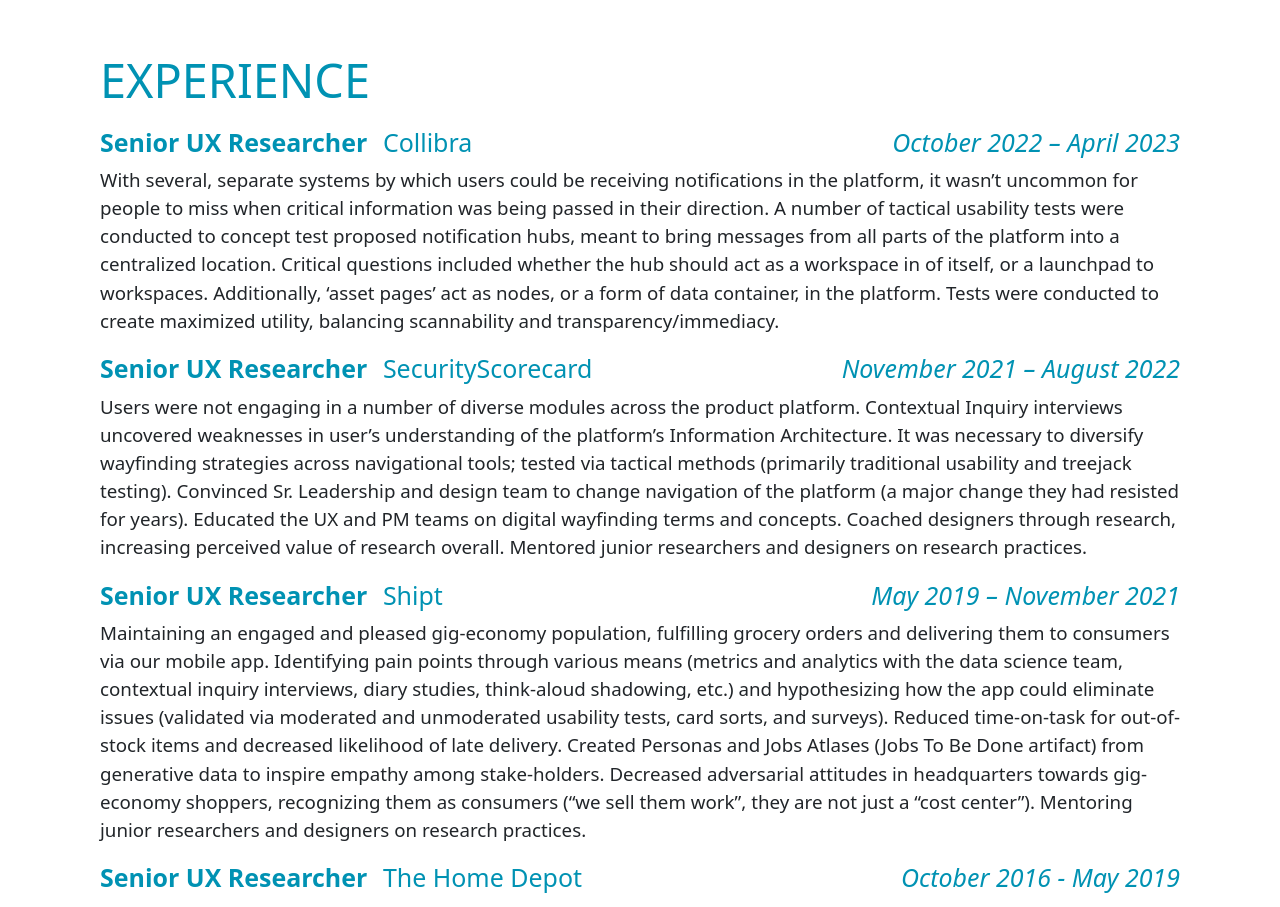
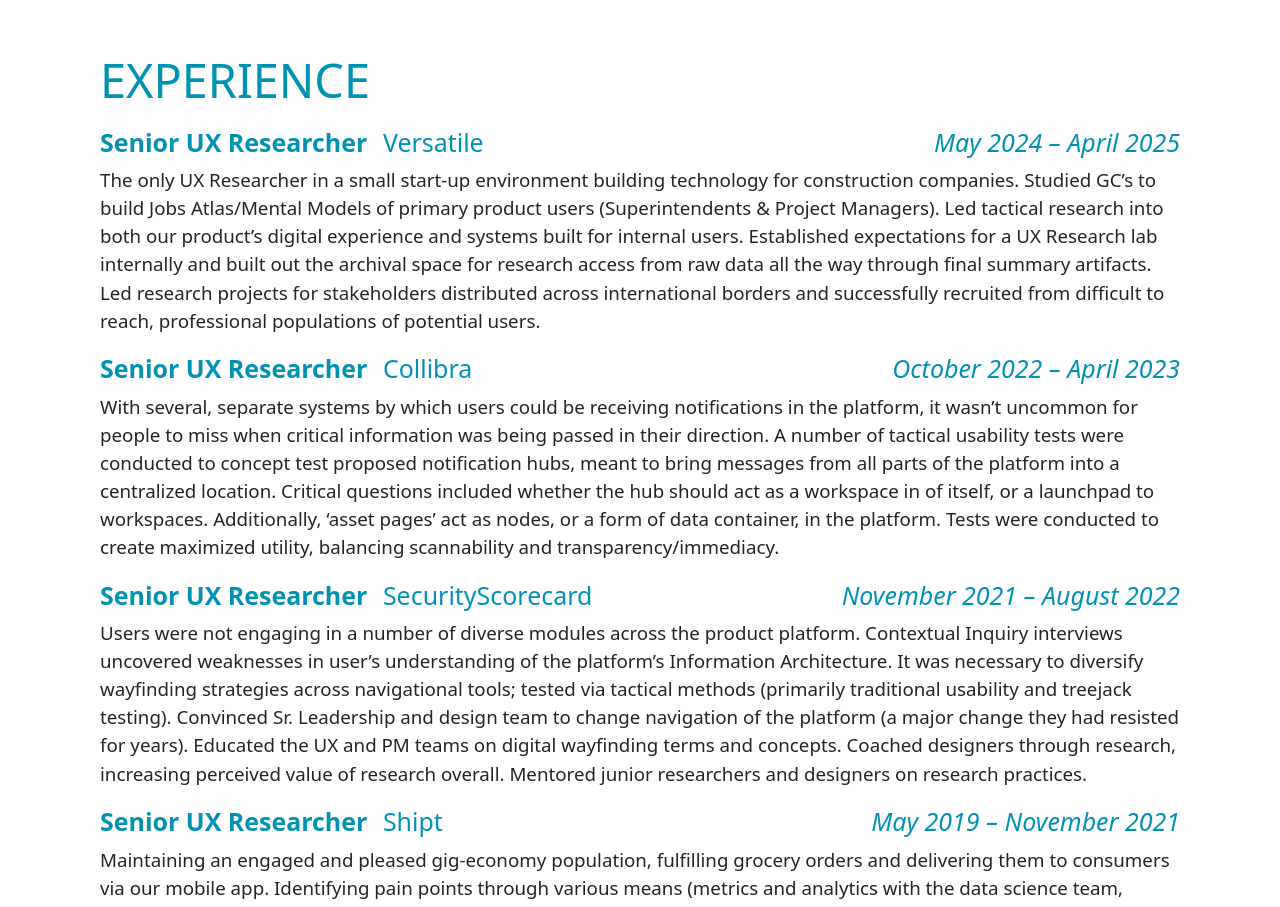
Before and after one commit to demckeen/jhmckeenuxr, a Next.js app: page /resume in a window 1280 px wide. Shown: the part 942-1849 px from the top of the page. Built offline with nearby package versions, Linux system fonts and the light colour scheme.

Commit message:
updated resume experience

```diff
--- a/components/resume/experience.js
+++ b/components/resume/experience.js
@@ -2,6 +2,7 @@
 
 const Experience = () => {
   const jobs = [
+    {title: "Senior UX Researcher", company: "Versatile", dates: "May 2024 – April 2025", summary: "The only UX Researcher in a small start-up environment building technology for construction companies.  Studied GC’s to build Jobs Atlas/Mental Models of primary product users (Superintendents & Project Managers). Led tactical research into both our product’s digital experience and systems built for internal users. Established expectations for a UX Research lab internally and built out the archival space for research access from raw data all the way through final summary artifacts. Led research projects for stakeholders distributed across international borders and successfully recruited from difficult to reach, professional populations of potential users."},
     {title: "Senior UX Researcher", company: "Collibra", dates: "October 2022 – April 2023", summary: "With several, separate systems by which users could be receiving notifications in the platform, it wasn’t uncommon for people to miss when critical information was being passed in their direction.  A number of tactical usability tests were conducted to concept test proposed notification hubs, meant to bring messages from all parts of the platform into a centralized location.  Critical questions included whether the hub should act as a workspace in of itself, or a launchpad to workspaces.  Additionally, ‘asset pages’ act as nodes, or a form of data container, in the platform.  Tests were conducted to create maximized utility, balancing scannability and transparency/immediacy.  "},
     {title: "Senior UX Researcher", company: "SecurityScorecard", dates: "November 2021 – August 2022", summary: "Users were not engaging in a number of diverse modules across the product platform.  Contextual Inquiry interviews uncovered weaknesses in user’s understanding of the platform’s Information Architecture.  It was necessary to diversify wayfinding strategies across navigational tools; tested via tactical methods (primarily traditional usability and treejack testing).  Convinced Sr. Leadership and design team to change navigation of the platform (a major change they had resisted for years).  Educated the UX and PM teams on digital wayfinding terms and concepts.  Coached designers through research, increasing perceived value of research overall.  Mentored junior researchers and designers on research practices."},
     {title: "Senior UX Researcher", company: "Shipt", dates: "May 2019 – November 2021", summary: "Maintaining an engaged and pleased gig-economy population, fulfilling grocery orders and delivering them to consumers via our mobile app.  Identifying pain points through various means (metrics and analytics with the data science team, contextual inquiry interviews, diary studies, think-aloud shadowing, etc.) and hypothesizing how the app could eliminate issues (validated via moderated and unmoderated usability tests, card sorts, and surveys).  Reduced time-on-task for out-of-stock items and decreased likelihood of late delivery.  Created Personas and Jobs Atlases (Jobs To Be Done artifact) from generative data to inspire empathy among stake-holders.  Decreased adversarial attitudes in headquarters towards gig-economy shoppers, recognizing them as consumers (“we sell them work”, they are not just a “cost center”).  Mentoring junior researchers and designers on research practices."},
```
